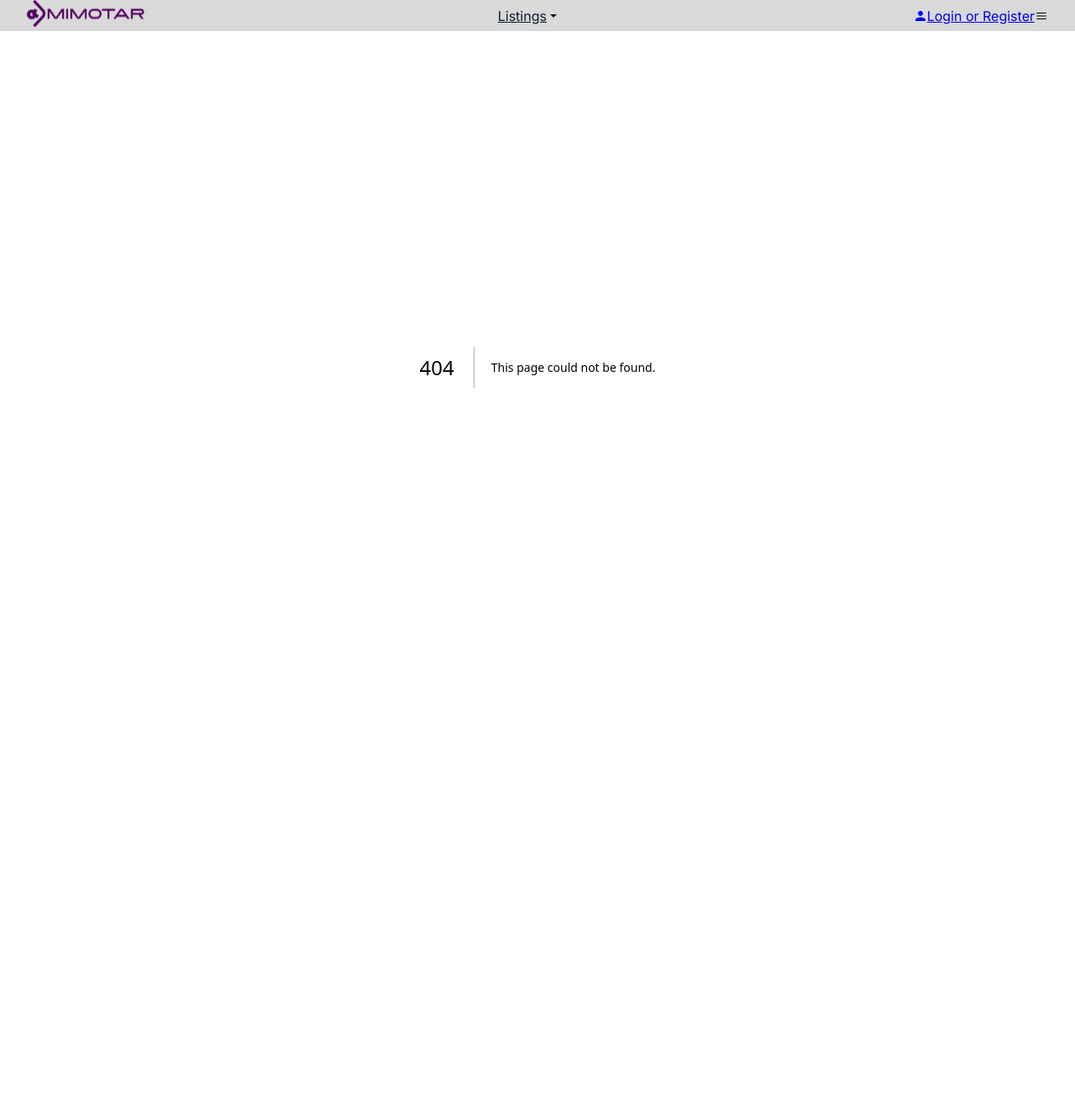
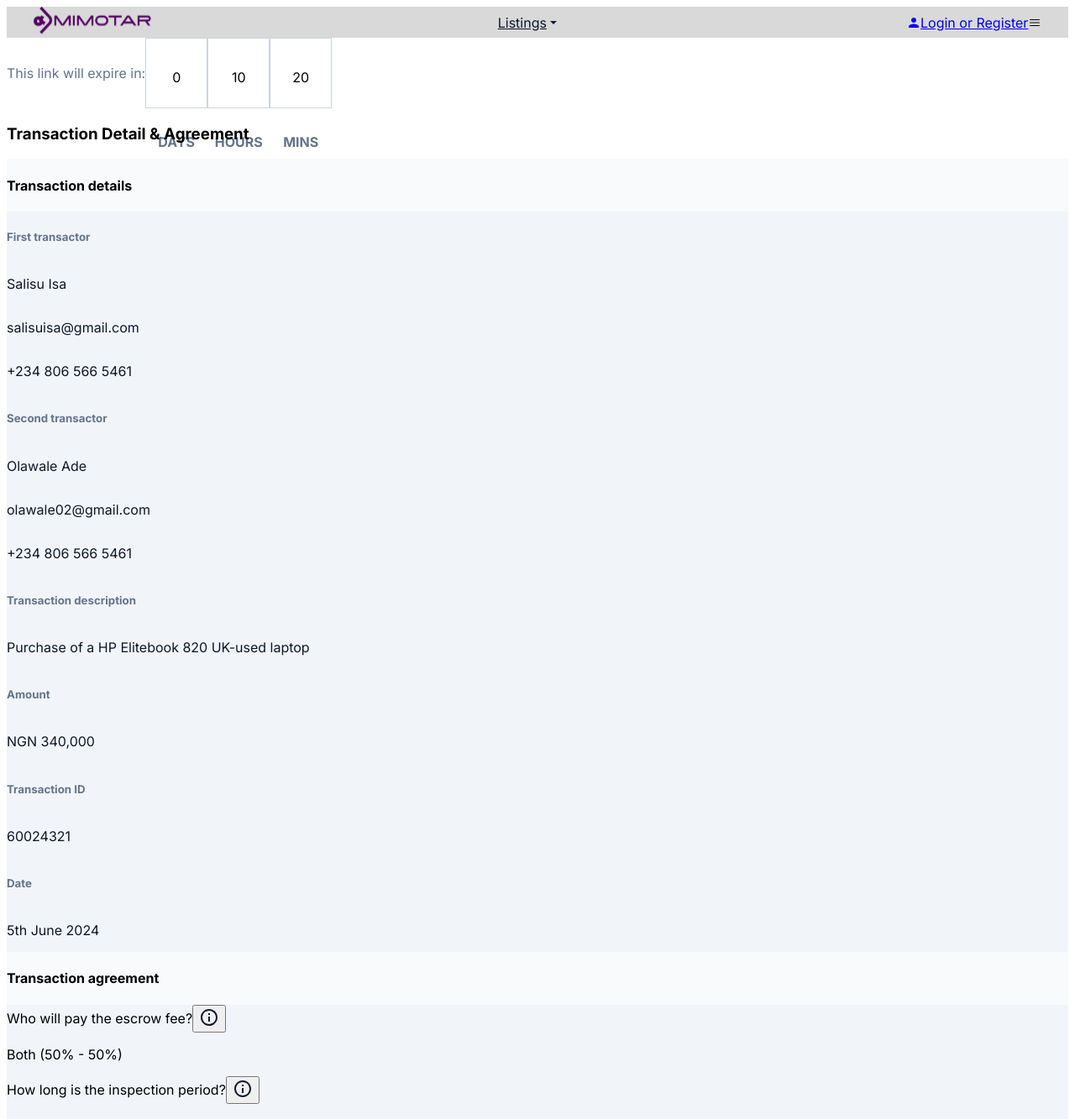
Before and after one commit to mimotar/mimotar-fe, a Next.js app: page /transaction-detail in a window 1280 px wide. Before the commit this address had no page. Shown: the top 1333 px of the page at 84% size. Before the commit the page ends 837 px from the top, so only its background shows below. Built offline with nearby package versions, Linux system fonts and the light colour scheme.

Commit message:
Transaction detail agreement screen without implementation

```diff
--- /dev/null
+++ b/app/transaction-detail/ExpiryBox.tsx
@@ -0,0 +1,15 @@
+import React from 'react'
+
+interface ExpirtBoxProps {
+    amount: number;
+    duration: string;
+}
+export default function ExpiryBox({ amount, duration }: ExpirtBoxProps) {
+    return (
+        <div className='h-[82px] w-[72px] border-[#CBD5E1] border rounded-lg pt-0 px-1 pb-2.5 flex flex-col items-center'>
+            <p className=' leading-[60px] text-black font-semibold text-4xl'> {amount} </p>
+            <h4 className='text-[#64748B] font-semibold text-xs'>{duration} </h4>
+
+        </div>
+    )
+}
--- /dev/null
+++ b/app/transaction-detail/page.tsx
@@ -0,0 +1,124 @@
+import PrimaryButton from '../commons/PrimaryButtons'
+import SecondaryButton from '../commons/SecondaryButton'
+import ExpiryBox from './ExpiryBox'
+import Info from "../assets/icons/info.svg";
+
+export default function TransactionDetail() {
+  return (
+    <main className='px-5 lg:px-10 2xl:px-16 py-3 grid gap-14'>
+      <section className='flex flex-col-reverse md:flex-row w-full justify-between gap-3  md:items-center'>
+        <h3 className='text-black font-semibold text-2xl'>Transaction Detail & Agreement</h3>
+        <div className='flex items-center gap-2'>
+          <p className="text-[#64748B]"> This link will expire in:</p>
+          <div className="flex items-center gap-2">
+            <ExpiryBox amount={0} duration={'DAYS'} />
+            <ExpiryBox amount={10} duration={'HOURS'} />
+            <ExpiryBox amount={20} duration={'MINS'} />
+          </div>
+        </div>
+      </section>
+      <section className='flex flex-col md:flex-row gap-12 justify-between'>
+        <div className='w-full md:w-4/6 gap-14 grid '>
+          <div className=" grid ">
+            <div className='bg-[#F8FAFC] w-full px-6 rounded-tr-lg rounded-tl-lg py-4'>
+              <h4 className='text-black leading-5 text-xl'> Transaction details</h4>
+            </div>
+            <div className="bg-[#F1F5F9] w-full rounded-bl-lg rounded-br-lg px-6 py-4 grid gap-8">
+              <div className="grid grid-cols-1 md:grid-cols-2">
+                <div className="flex flex-col justify-start gap-1">
+                  <h5 className='text-[#64748B] font-semibold text-lg'> First transactor</h5>
+                  <p className='text-[#0F172A] font-semibold'> Salisu Isa </p>
+                  <p className='text-[#0F172A] font-normal'> salisuisa@gmail.com </p>
+                  <p className='text-[#0F172A] font-normal'> +234 806 566 5461</p>
+                </div>
+                <div className="flex flex-col justify-start gap-1">
+                  <h5 className='text-[#64748B] font-semibold text-lg'> Second transactor</h5>
+                  <p className='text-[#0F172A] font-semibold'> Olawale Ade </p>
+                  <p className='text-[#0F172A] font-normal'> olawale02@gmail.com</p>
+                  <p className='text-[#0F172A] font-normal'> +234 806 566 5461</p>
+                </div>
+              </div>
+              <div className="grid grid-cols-1 md:grid-cols-2">
+                <div className="flex flex-col justify-start gap-1">
+                  <h5 className='text-[#64748B] font-semibold text-lg'> Transaction description</h5>
+                  <p className='text-[#0F172A] font-normal'>
+                    Purchase of a HP Elitebook 820 UK-used laptop
+                  </p>
+                </div>
+                <div className="flex flex-col justify-start gap-1">
+                  <h5 className='text-[#64748B] font-semibold text-lg'> Amount</h5>
+                  <p className='text-[#0F172A] font-normal'> NGN 340,000 </p>
+                </div>
+              </div>
+              <div className="grid grid-cols-1 md:grid-cols-2">
+                <div className="flex flex-col justify-start gap-1">
+                  <h5 className='text-[#64748B] font-semibold text-lg'> Transaction ID</h5>
+                  <p className='text-[#0F172A] font-normal'>
+                    60024321
+                  </p>
+                </div>
+                <div className="flex flex-col justify-start gap-1">
+                  <h5 className='text-[#64748B] font-semibold text-lg'> Date</h5>
+                  <p className='text-[#0F172A] font-normal'> 5th June 2024</p>
+                </div>
+              </div>
+            </div>
+          </div>
+          <div className=" grid">
+            <div className='bg-[#F8FAFC] w-full px-6 rounded-tr-lg rounded-tl-lg py-4'>
+              <h4 className='text-black leading-5 text-xl'> Transaction agreement</h4>
+            </div>
+            <div className="bg-[#F1F5F9] w-full rounded-bl-lg rounded-br-lg px-6 py-4 grid gap-8">
+              <div className="">
+                <span className='flex items-center gap-1'>
+                  Who will pay the escrow fee?
+                  <button title='Here is the information' className=''> <Info /> </button>
+                </span>
+                <p className=' font-semibold'> Both (50% - 50%)</p>
+              </div>
+              <div className="">
+                <span className='flex items-center gap-1'>
+                  How long is the inspection period?
+                  <button title='Here is the information' className=''> <Info /> </button>
+                </span>
+                <p className=' font-semibold'> 3 days</p>
+              </div>
+              <div className="">
+                <span className='flex items-center gap-1'>
+                  Who will pay shipping costs?
+                  <button title='Here is the information' className=''> <Info /> </button>
+                </span>
+                <p className=' font-semibold'> Seller (100%)</p>
+              </div>
+              <div className="">
+                <span className='flex items-center gap-1'>
+                  Additional agreement
+                  <button title='Here is the information' className=''> <Info /> </button>
+                </span>
+                <p className=' font-semibold'>During the inspection or testing period, buyer should test the laptop carefully as I wont accept it back if there is any dent or external issues.</p>
+              </div>
+            </div>
+          </div>
+        </div>
+
+
+
+
+
+        <div className='p-4 px-6 w-full md:w-2/6 bg-[#F8FAFC] gap-4 grid rounded-lg max-h-[500px]'>
+          <p className='font-normal text-black text-lg'>
+            Please check that the information provided for the transaction are correct and that you accept the transaction agreement
+          </p>
+          <PrimaryButton text={'Accept Agreement'} className='w-full' />
+          <label htmlFor='' className='flex gap-2 items-center'>
+            <input type='checkbox' className='' />
+            <p className='text-xs font-semibold'> I agree to the Mimotar Terms of Service and Privacy Policy</p>
+          </label>
+          <hr className="w-full" />
+          <SecondaryButton text={'Cancel agreement'} />
+        </div>
+
+      </section>
+    </main>
+  )
+}
--- a/next.config.js
+++ b/next.config.js
@@ -1,4 +1,37 @@
-/** @type {import('next').NextConfig} */
-const nextConfig = {}
+// /** @type {import('next').NextConfig} */
+// const nextConfig = {}
 
-module.exports = nextConfig
+// module.exports = nextConfig
+
+
+module.exports = {
+    webpack(config) {
+      // Grab the existing rule that handles SVG imports
+      const fileLoaderRule = config.module.rules.find((rule) =>
+        rule.test?.test?.('.svg'),
+      )
+
+      config.module.rules.push(
+        // Reapply the existing rule, but only for svg imports ending in ?url
+        {
+          ...fileLoaderRule,
+          test: /\.svg$/i,
+          resourceQuery: /url/, // *.svg?url
+        },
+        // Convert all other *.svg imports to React components
+        {
+          test: /\.svg$/i,
+          issuer: fileLoaderRule.issuer,
+          resourceQuery: { not: [...fileLoaderRule.resourceQuery.not, /url/] }, // exclude if *.svg?url
+          use: ['@svgr/webpack'],
+        },
+      )
+
+      // Modify the file loader rule to ignore *.svg, since we have it handled now.
+      fileLoaderRule.exclude = /\.svg$/i
+
+      return config
+    },
+
+    // ...other config
+  }
--- a/package.json
+++ b/package.json
@@ -16,6 +16,7 @@
     "tailwind-merge": "^2.2.2"
   },
   "devDependencies": {
+    "@svgr/webpack": "^8.1.0",
     "@types/node": "latest",
     "@types/react": "latest",
     "@types/react-dom": "latest",
```
Also changed, not shown: app/assets/icons/info.svg (added), 1 other file (tests, documents, lock files or other folders).
